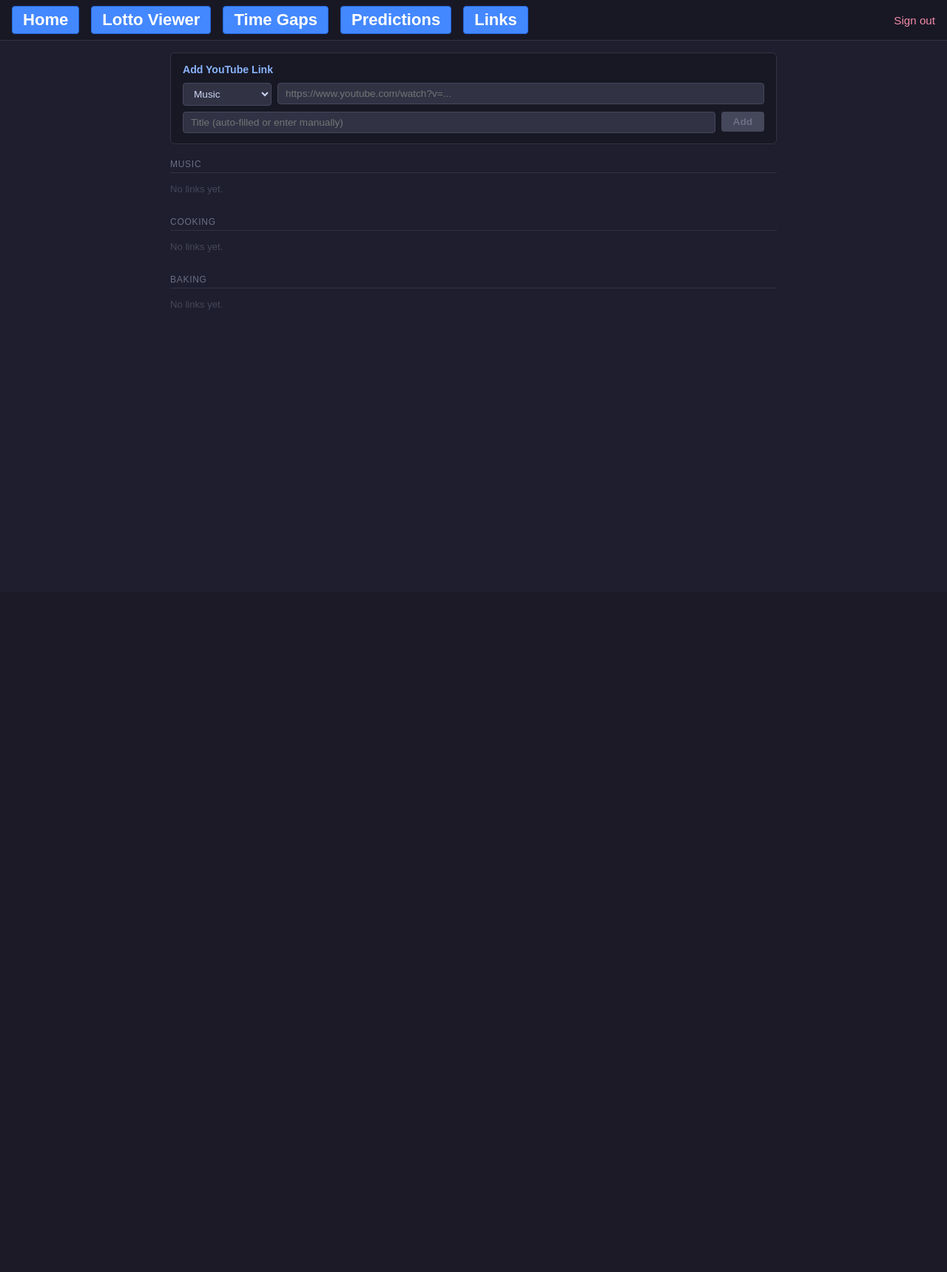
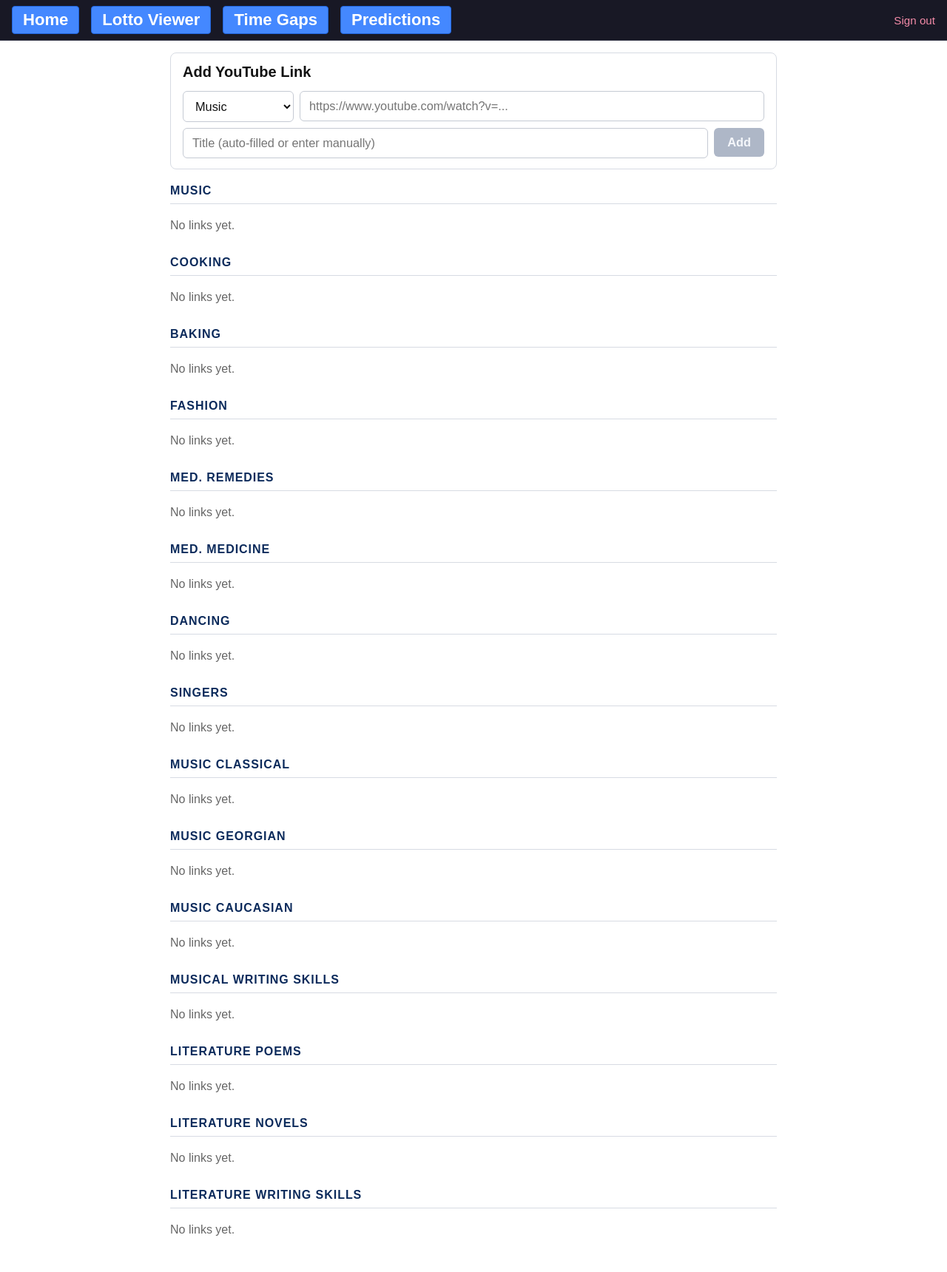
Before and after one commit to mgaft1/lottologic, a Flask app: page /links in a window 1280 px wide. Shown: the whole page at 74% size. Before the commit the page ends 419 px from the top, so only its background shows below. Run offline with Flask 3, Linux system fonts and the light colour scheme; the visitor is signed in with stand-in values (Sample User, id 1); data that the repository does not hold is empty.

Commit message:
Restyle links page and expand categories

```diff
--- a/files/app.py
+++ b/files/app.py
@@ -911,7 +911,23 @@ def api_gaps():
 # YouTube Links page
 # ---------------------------------------------------------------------------
 
-CATEGORIES = ["music", "cooking", "baking"]
+CATEGORIES = [
+    "music",
+    "cooking",
+    "baking",
+    "fashion",
+    "med. remedies",
+    "med. medicine",
+    "dancing",
+    "singers",
+    "music classical",
+    "music georgian",
+    "music caucasian",
+    "musical writing skills",
+    "literature poems",
+    "literature novels",
+    "literature writing skills",
+]
 
 
 @app.route("/links")
--- a/files/templates/links.html
+++ b/files/templates/links.html
@@ -9,7 +9,7 @@
 *, *::before, *::after { box-sizing: border-box; margin: 0; padding: 0; }
 body {
   font-family: Arial, sans-serif;
-  background: #1e1e2e; color: #cdd6f4;
+  background: #ffffff; color: #111111;
   min-height: 100vh; display: flex; flex-direction: column;
 }
 
@@ -42,80 +42,80 @@ body {
 
 /* ── Add form ── */
 #add-section {
-  background: #181825; border: 1px solid #313244; border-radius: 6px;
+  background: #ffffff; border: 1px solid #d7dbe3; border-radius: 8px;
   padding: 14px 16px; margin-bottom: 20px;
 }
-#add-section h2 { font-size: 0.88rem; color: #89b4fa; margin-bottom: 10px; }
+#add-section h2 { font-size: 1.25rem; color: #111111; margin-bottom: 14px; }
 .form-row { display: flex; gap: 8px; flex-wrap: wrap; align-items: flex-start; }
 .form-row select, .form-row input[type=text] {
-  background: #313244; color: #cdd6f4; border: 1px solid #45475a;
-  padding: 6px 10px; border-radius: 4px; font-size: 0.85rem; outline: none;
+  background: #ffffff; color: #111111; border: 1px solid #c5cad3;
+  padding: 10px 12px; border-radius: 6px; font-size: 1.02rem; outline: none;
 }
-.form-row select:focus, .form-row input[type=text]:focus { border-color: #89b4fa; }
-.form-row select { width: 120px; flex-shrink: 0; }
+.form-row select:focus, .form-row input[type=text]:focus { border-color: #4488ff; }
+.form-row select { width: 150px; flex-shrink: 0; }
 .form-row input[type=text] { flex: 1; min-width: 220px; }
 .btn-add {
-  background: #89b4fa; color: #1e1e2e; border: none;
-  padding: 6px 16px; border-radius: 4px; cursor: pointer;
-  font-size: 0.85rem; font-weight: bold; flex-shrink: 0;
+  background: #4488ff; color: #ffffff; border: none;
+  padding: 10px 18px; border-radius: 6px; cursor: pointer;
+  font-size: 1.02rem; font-weight: bold; flex-shrink: 0;
 }
-.btn-add:hover { background: #74c7ec; }
-.btn-add:disabled { background: #45475a; color: #6c7086; cursor: default; }
-#add-error { color: #f38ba8; font-size: 0.8rem; margin-top: 6px; display: none; }
-#add-spinner { color: #6c7086; font-size: 0.8rem; margin-top: 6px; display: none; }
+.btn-add:hover { background: #3d7cf0; }
+.btn-add:disabled { background: #aeb7c7; color: #f5f7fb; cursor: default; }
+#add-error { color: #c62828; font-size: 0.98rem; margin-top: 8px; display: none; }
+#add-spinner { color: #555555; font-size: 0.98rem; margin-top: 8px; display: none; }
 
 /* ── Category sections ── */
 .cat-section { margin-bottom: 24px; }
 .cat-title {
-  font-size: 0.75rem; color: #6c7086; text-transform: uppercase;
-  letter-spacing: 0.06em; margin-bottom: 8px; padding-bottom: 4px;
-  border-bottom: 1px solid #313244;
+  font-size: 1rem; color: #0b2a5b; font-weight: 800; text-transform: uppercase;
+  letter-spacing: 0.06em; margin-bottom: 12px; padding-bottom: 8px;
+  border-bottom: 1px solid #d7dbe3;
 }
-.cat-empty { color: #45475a; font-size: 0.82rem; padding: 6px 0; }
+.cat-empty { color: #666666; font-size: 1rem; padding: 8px 0; }
 
 /* ── Link rows ── */
 .link-row {
   display: flex; align-items: center; gap: 10px;
-  padding: 6px 0; border-bottom: 1px solid #24243a;
+  padding: 10px 0; border-bottom: 1px solid #eceff4;
 }
 .link-row:last-child { border-bottom: none; }
 .link-title {
-  flex: 1; color: #cdd6f4; text-decoration: none;
-  font-size: 0.88rem; overflow: hidden; text-overflow: ellipsis; white-space: nowrap;
+  flex: 1; color: #111111; text-decoration: none;
+  font-size: 1.12rem; overflow: hidden; text-overflow: ellipsis; white-space: nowrap;
 }
-.link-title:hover { color: #89b4fa; text-decoration: underline; }
+.link-title:hover { color: #1f5fd6; text-decoration: underline; }
 .btn-sm {
-  background: #313244; color: #a6adc8; border: 1px solid #45475a;
-  padding: 2px 10px; border-radius: 4px; cursor: pointer;
-  font-size: 0.75rem; flex-shrink: 0;
+  background: #ffffff; color: #333333; border: 1px solid #c5cad3;
+  padding: 6px 12px; border-radius: 6px; cursor: pointer;
+  font-size: 0.95rem; flex-shrink: 0;
 }
-.btn-sm:hover { background: #45475a; }
-.btn-del { color: #f38ba8; border-color: #f38ba8; }
-.btn-del:hover { background: #3e2030; }
+.btn-sm:hover { background: #f3f6fb; }
+.btn-del { color: #c62828; border-color: #d77b7b; }
+.btn-del:hover { background: #fff1f1; }
 
 /* ── Mini Player ── */
 #player-panel {
   display: none;
-  background: #181825;
-  border: 1px solid #313244;
-  border-radius: 6px;
-  padding: 10px;
+  background: #ffffff;
+  border: 1px solid #d7dbe3;
+  border-radius: 8px;
+  padding: 12px;
   margin-bottom: 20px;
   position: relative;
 }
 #player-panel.open { display: block; }
 #player-title {
-  font-size: 0.82rem; color: #a6adc8;
+  font-size: 1rem; color: #222222;
   margin-bottom: 8px;
   padding-right: 24px;
   white-space: nowrap; overflow: hidden; text-overflow: ellipsis;
 }
 #player-close {
   position: absolute; top: 10px; right: 10px;
-  background: none; border: none; color: #6c7086;
-  font-size: 1rem; cursor: pointer; line-height: 1;
+  background: none; border: none; color: #666666;
+  font-size: 1.2rem; cursor: pointer; line-height: 1;
 }
-#player-close:hover { color: #f38ba8; }
+#player-close:hover { color: #c62828; }
 #player-frame {
   width: 100%; aspect-ratio: 16/9;
   border: none; border-radius: 4px;
@@ -190,7 +190,6 @@ body {
   <a href="/">Lotto Viewer</a>
   <a href="/gaps">Time Gaps</a>
   <a href="/tickets">Predictions</a>
-  <a href="/links">Links</a>
   <a href="/logout" class="nav-logout">Sign out</a>
 </div>
 
```
Also changed, not shown: other parts of files/templates/links.html (+25 -25 lines).
